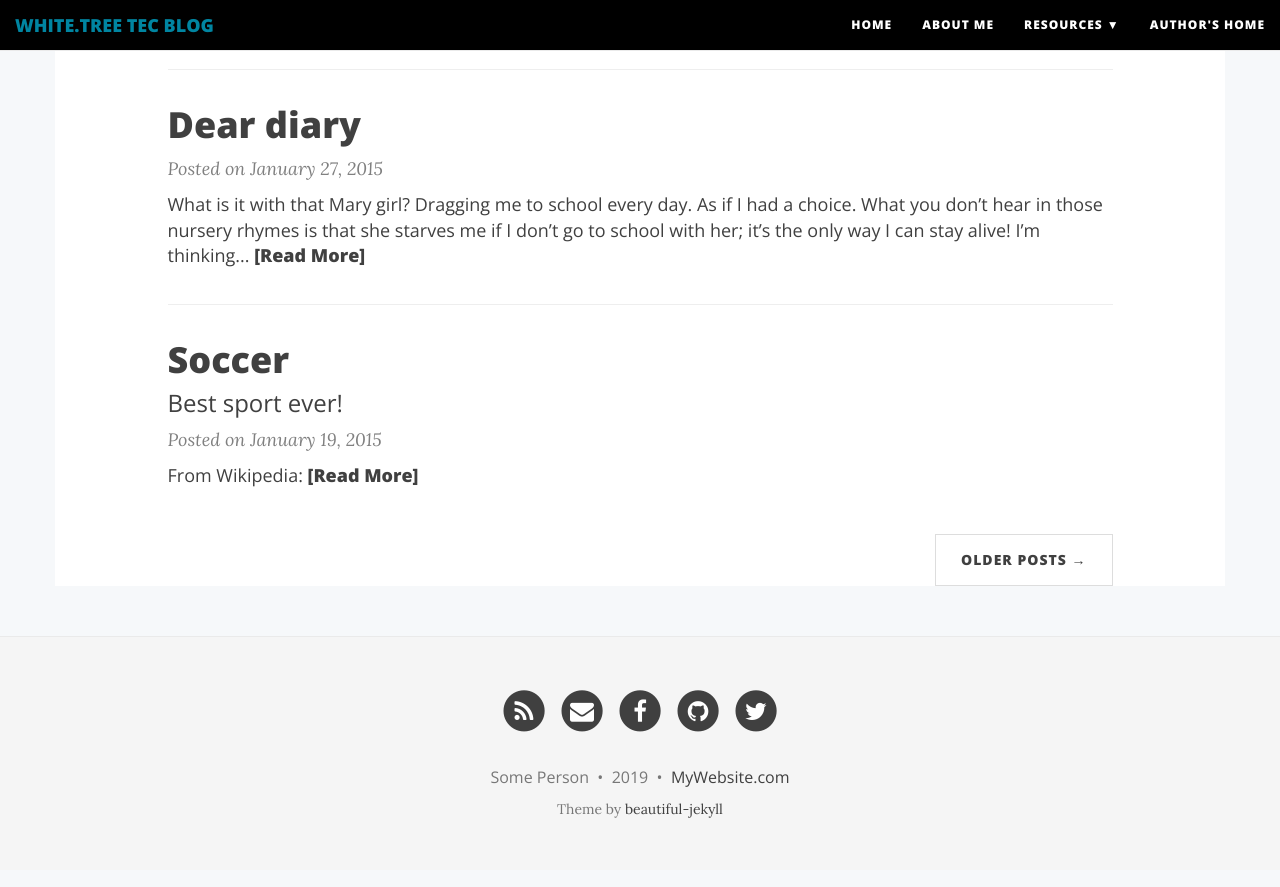
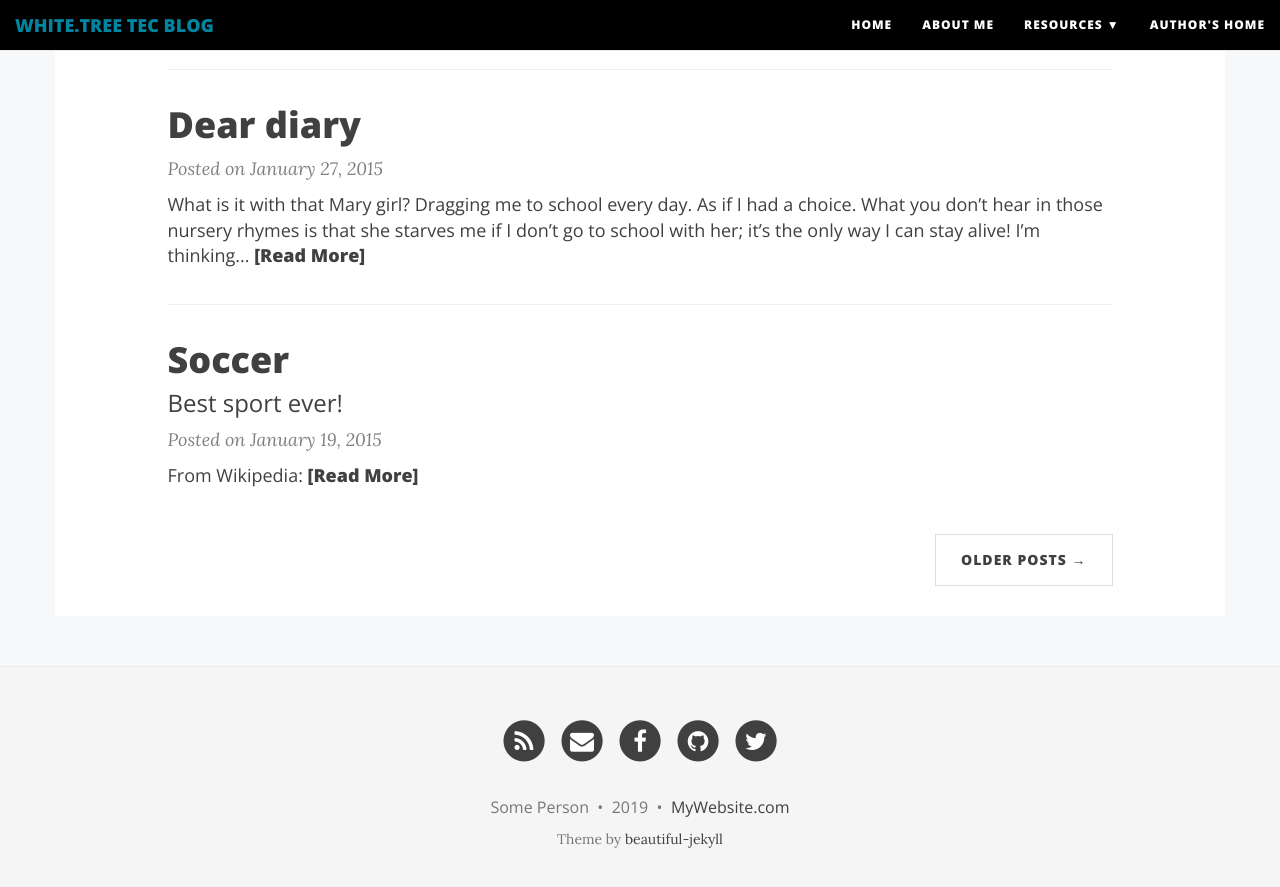
Before and after one commit to cedrush/cedrush.github.io, a Jekyll site: the page built from index.html, in a window 1280 px wide and 900 px high, scrolled down 1169 px. Shown: the top 887 px of the window. Built offline with Jekyll 4.4.1, drawn with Linux system fonts in a browser that asks for light colours; nearby versions of some CDN libraries; the list of posts is cut into pages by our own code.

Commit message:
Update page.html

```diff
--- a/_layouts/page.html
+++ b/_layouts/page.html
@@ -4,7 +4,7 @@
 
 {% include header.html type="page" %}
 
-<div class="container" role="main" style="padding-top:30px;background-color:#FFF;">
+<div class="container" role="main" style="padding-top:30px;padding-bottom:30px;background-color:#FFF;">
   <div class="row">
     <div class="col-lg-10 col-lg-offset-1" s>
       {{ content }}
```
